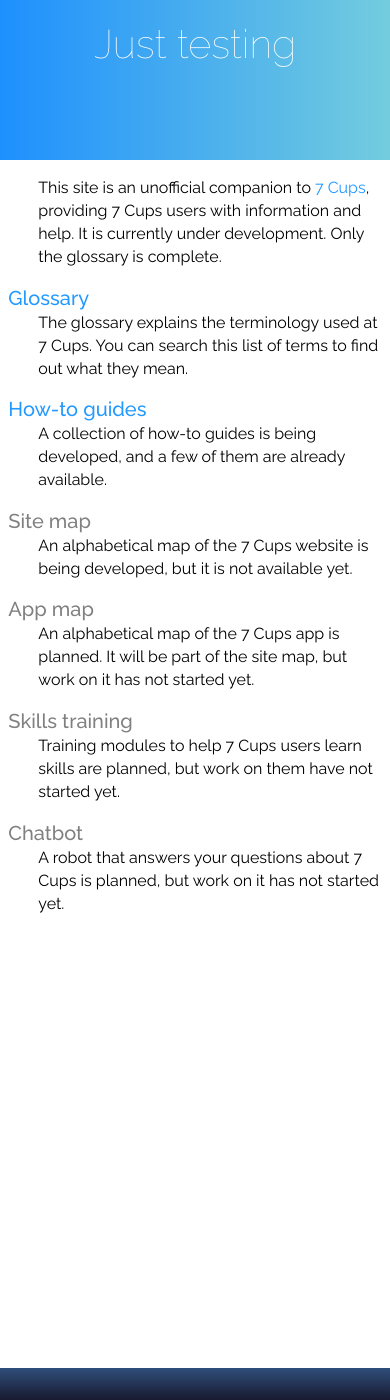
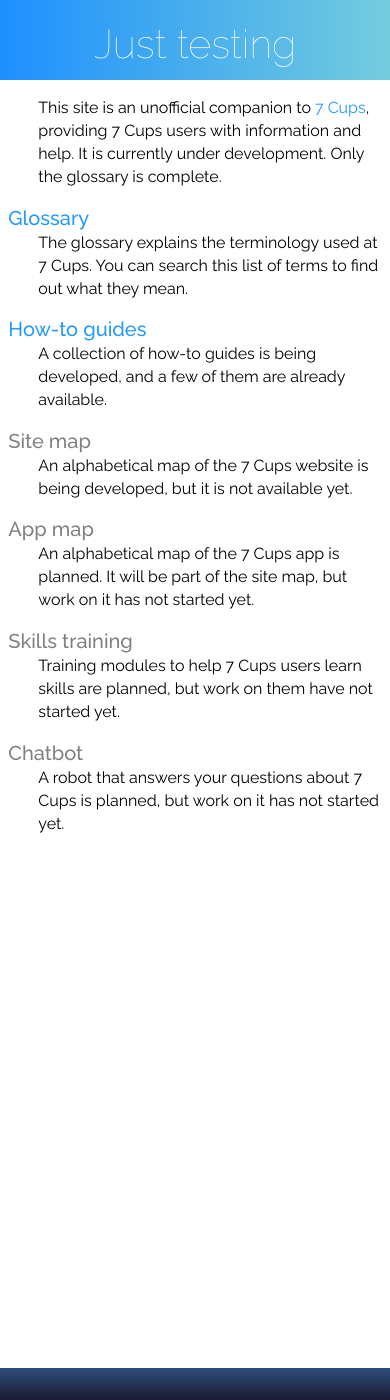
Before and after one commit to RarelyCharlie/rarelycharlie.github.io, a Jekyll site: the page built from index.md, in a window 390 px wide and 1400 px high. Built offline with Jekyll 4.4.1, drawn with Linux system fonts in a browser that asks for light colours.

Commit message:
remove media style

```diff
--- a/_layouts/default.html
+++ b/_layouts/default.html
@@ -23,10 +23,6 @@ body.keyboard {overflow: hidden;}
 #content h2 {font-size: 20px; font-weight: 500; margin-bottom: 0; z-index: 1; line-height: 26px; cursor: default;}
 #header {z-index: 1; position: relative; height: 80px; width: 100%; background: #159957 linear-gradient(to right, #1e90fe 0%, #73ccde 100%);}
 #footer {position: fixed; bottom: 0; height: 32px; width: 100%; background: #2f4e7a linear-gradient(#2f4e7a, #181a30);}
-@media (max-width: 900px) {
-	html {padding-top: 160px;}
-	#header {height: 160px;}
-	}
 #header {position: fixed; top: 0; text-align: center;}
 #header {font-weight: 400; margin: 0; font-size: 16px; line-height: 24px; color: white;}
 #header h2 {font-weight: 100; margin: 0; font-size: 40px; line-height: 40px;}
```
